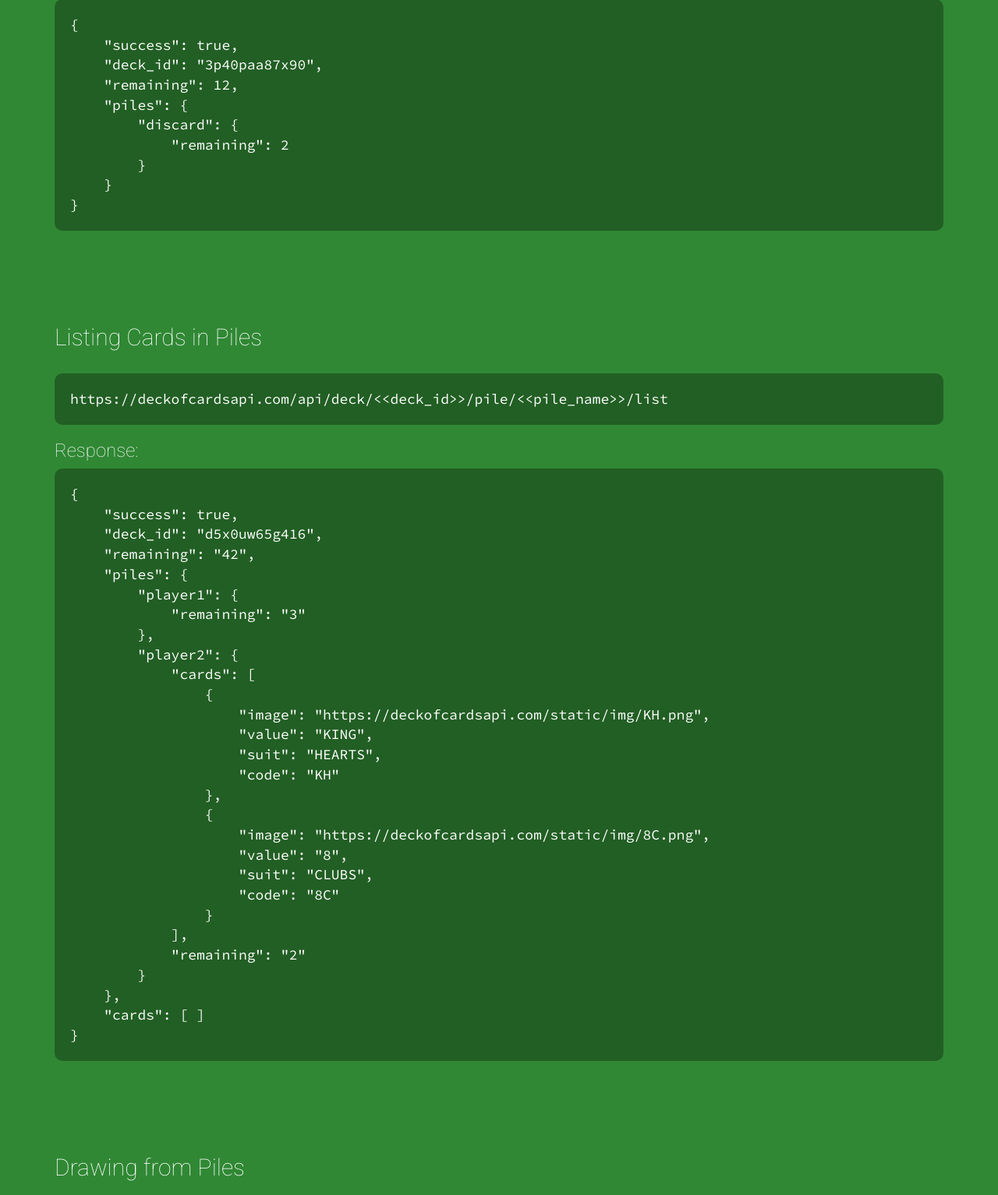
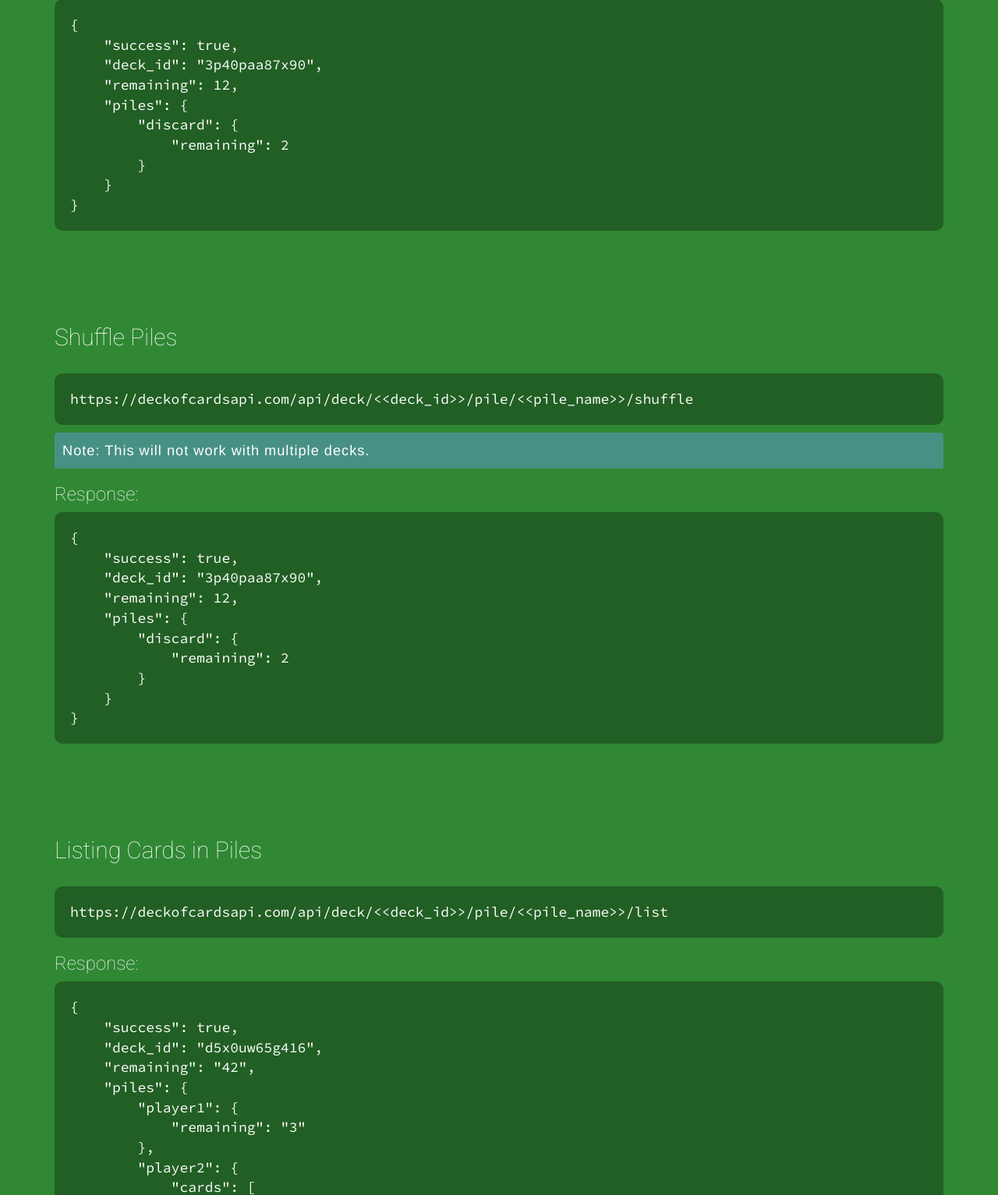
Before and after one commit to crobertsbmw/deckofcards, a Django app: page / in a window 1280 px wide. Shown: the part 4181-5714 px from the top of the page at 78% size. Run offline with Django 3.2, Linux system fonts and the light colour scheme; some libraries are stand-ins or nearby versions.

Commit message:
Add the ability to shuffle piles
Route is `api/deck/<<deck_id>>/pile/<<pile_name>>/shuffle`

Documentation was added.

```diff
--- a/deck/templates/docs.html
+++ b/deck/templates/docs.html
@@ -306,6 +306,26 @@ https://deckofcardsapi.com/api/deck/&lt;&lt;deck_id&gt;&gt;/pile/&lt;&lt;pile_na
 }
 </pre>
 
+<h2 class="section-header" id="shuffle-pile">Shuffle Piles</h2>
+<pre>
+https://deckofcardsapi.com/api/deck/&lt;&lt;deck_id&gt;&gt;/pile/&lt;&lt;pile_name&gt;&gt;/shuffle
+</pre>
+<p class="note"><span style="font-weight:300;">Note</span>: This will not work with multiple decks.</p>
+
+<h3>Response:</h3>
+<pre>
+{
+    "success": true,
+    "deck_id": "3p40paa87x90",
+    "remaining": 12,
+    "piles": {
+        "discard": {
+            "remaining": 2
+        }
+    }
+}
+</pre>
+
 <h2 class="section-header" id="draw-from-pile">Listing Cards in Piles</h2>
 <pre>
 https://deckofcardsapi.com/api/deck/&lt;&lt;deck_id&gt;&gt;/pile/&lt;&lt;pile_name&gt;&gt;/list
--- a/deck/urls.py
+++ b/deck/urls.py
@@ -15,5 +15,6 @@ urlpatterns = patterns('',
 
     url(r'^deck/(?P<key>\w+)/pile/(?P<pile>\w+)/add/$', 'deck.views.add_to_pile', name='add'),
     url(r'^deck/(?P<key>\w+)/pile/(?P<pile>\w+)/list/$', 'deck.views.list_cards_in_pile', name='list_pile'),
+    url(r'^deck/(?P<key>\w+)/pile/(?P<pile>\w+)/shuffle/$', 'deck.views.shuffle_pile', name='shuffle_pile'),
     url(r'^deck/(?P<key>\w+)/pile/(?P<pile>\w+)/draw/$', 'deck.views.draw_from_pile', name='draw_pile'),
 )
```
Also changed, not shown: deck/views.py (+20 -0 lines).
